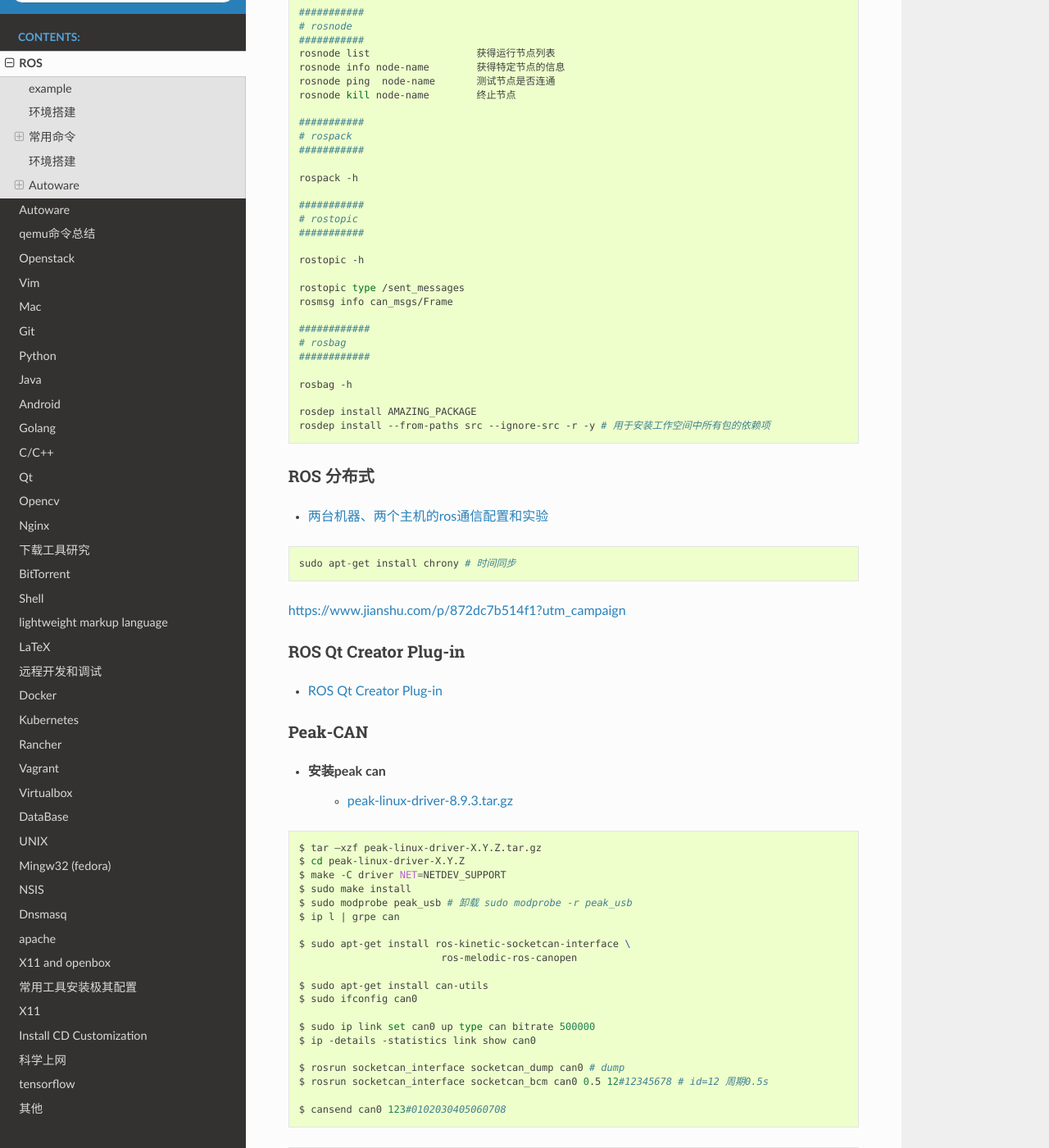
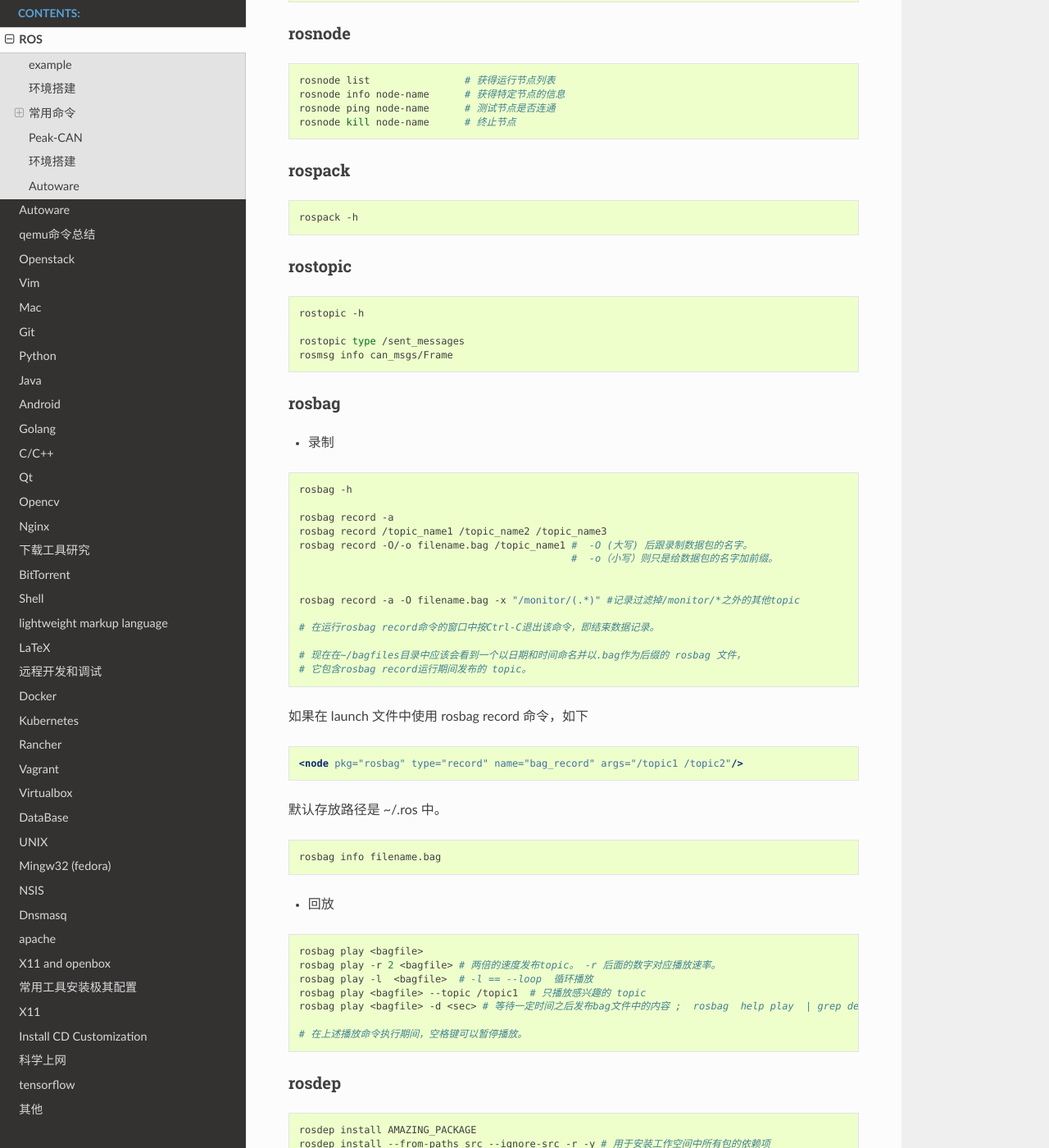
Before and after one commit to my-rds-store/my_space, a Sphinx documentation site: the page built from source/ros/index.rst, in a window 1280 px wide and 1400 px high, scrolled down 1684 px. Shown: the whole window at 82% size. Built offline with Sphinx 7.4.7 and the Read the Docs theme 2.0.0, drawn with Linux system fonts in a browser that asks for light colours; some of the changed text lies outside the part shown.

Commit message:
update ...

```diff
--- a/source/ros/index.rst
+++ b/source/ros/index.rst
@@ -96,34 +96,90 @@ example
 
         rosrun [package_name] [node_name]
 
-        ###########
-        # rosnode
-        ###########
-        rosnode list                  获得运行节点列表
-        rosnode info node-name        获得特定节点的信息
-        rosnode ping  node-name       测试节点是否连通
-        rosnode kill node-name        终止节点
+rosnode
+========
 
-        ###########
-        # rospack
-        ###########
+
+.. code-block:: sh
+
+        rosnode list                # 获得运行节点列表
+        rosnode info node-name      # 获得特定节点的信息
+        rosnode ping node-name      # 测试节点是否连通
+        rosnode kill node-name      # 终止节点
+
+rospack
+========
+
+.. code-block:: sh
 
         rospack -h
 
-        ###########
-        # rostopic
-        ###########
+
+rostopic
+========
+
+.. code-block:: sh
 
         rostopic -h
 
         rostopic type /sent_messages
         rosmsg info can_msgs/Frame
 
-        ############
-        # rosbag
-        ############
+
+rosbag
+========
+
+* 录制
+
+.. code-block:: sh
 
         rosbag -h
+
+        rosbag record -a
+        rosbag record /topic_name1 /topic_name2 /topic_name3
+        rosbag record -O/-o filename.bag /topic_name1 #  -O (大写) 后跟录制数据包的名字。
+                                                      #  -o（小写）则只是给数据包的名字加前缀。
+
+
+        rosbag record -a -O filename.bag -x "/monitor/(.*)" #记录过滤掉/monitor/*之外的其他topic
+
+        # 在运行rosbag record命令的窗口中按Ctrl-C退出该命令，即结束数据记录。
+
+        # 现在在~/bagfiles目录中应该会看到一个以日期和时间命名并以.bag作为后缀的 rosbag 文件，
+        # 它包含rosbag record运行期间发布的 topic。
+
+
+如果在 launch 文件中使用 rosbag record 命令，如下
+
+.. code-block:: xml
+
+    <node pkg="rosbag" type="record" name="bag_record" args="/topic1 /topic2"/>
+
+
+默认存放路径是 ~/.ros 中。
+
+
+.. code-block:: sh
+
+    rosbag info filename.bag
+
+* 回放
+
+.. code-block:: sh
+
+    rosbag play <bagfile>
+    rosbag play -r 2 <bagfile> # 两倍的速度发布topic。 -r 后面的数字对应播放速率。
+    rosbag play -l  <bagfile>  # -l == --loop  循环播放
+    rosbag play <bagfile> --topic /topic1  # 只播放感兴趣的 topic
+    rosbag play <bagfile> -d <sec> # 等待一定时间之后发布bag文件中的内容 ;  rosbag  help play  | grep delay
+
+    # 在上述播放命令执行期间，空格键可以暂停播放。
+
+
+rosdep
+========
+
+.. code-block:: sh
 
         rosdep install AMAZING_PACKAGE
         rosdep install --from-paths src --ignore-src -r -y # 用于安装工作空间中所有包的依赖项
@@ -147,8 +203,9 @@ ROS Qt Creator Plug-in
 
 * `ROS Qt Creator Plug-in <https://ros-qtc-plugin.readthedocs.io/en/latest/_source/How-to-Install-Users.html>`_
 
+***************
 Peak-CAN
-===========
+***************
 
 * 安装peak can
     * `peak-linux-driver-8.9.3.tar.gz <http://www.peak-system.com/fileadmin/media/linux/files/peak-linux-driver-8.9.3.tar.gz>`_
@@ -286,14 +343,10 @@ Peak-CAN
 * `使用socat实现Linux虚拟串口 <https://blog.csdn.net/rainertop/article/details/26706847>`_
 
 
-
-
-
 .. code-block:: sh
 
         sudo apt-get install -y socat
         socat -d -d pty,raw,echo=0 pty,raw,echo=0
-
 
 * `摄像头 <https://blog.csdn.net/qq_43433255/article/details/89332667>`_
 
@@ -305,6 +358,7 @@ Peak-CAN
 
   rosrun uvc_camera uvc_camera_node
   rosrun image_view image_view image:=/image_raw
+
 
 ***********
 环境搭建
@@ -347,6 +401,7 @@ Peak-CAN
     Pillow==5.1.0
     matplotlib==2.2.2
 
+
 *************
 Autoware
 *************
@@ -357,34 +412,3 @@ Autoware
 
     # Build Eigen Requre add  CPLUS_INCLUDE_PATH
     export CPLUS_INCLUDE_PATH=/usr/local/include/eigen3:${CPLUS_INCLUDE_PATH}
-
-docker
-========
-
-需要 在 autoware 用户下操作
-
-.. code-block:: sh
-
-     git clone https://gitlab.com/autowarefoundation/autoware.ai/docker.git
-
-     cd docker/generic
-
-     mkdir ~/Autoware
-    ./run.sh --ros-distro melodic
-    ./run.sh --ros-distro melodic --cuda off # 无cuda
-
--------
-
-新建 autoware 用户
-
-.. code::
-
-    #/etc/sudoers 添加
-    autoware      ALL=NOPASSWD:ALL
-
-* `问题: No protocol specified  <https://blog.csdn.net/Niction69/article/details/78480675>`_
-
-.. code-block:: sh
-
-    #　root 用户下
-    xhost +
```
Also changed, not shown: source/autoware/index.rst (+24 -3 lines).
